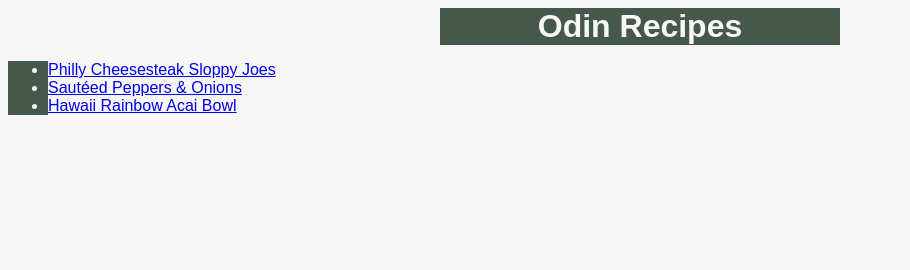
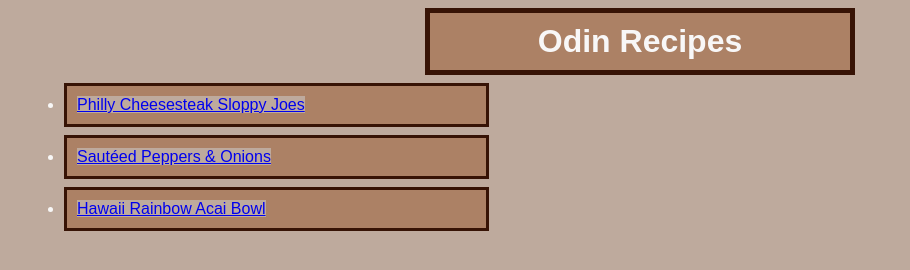
Before and after one commit to mprocto8/odin-recipes, a plain HTML site: page index.html in a window 1280 px wide. Shown: the whole page, without its empty margins (0-910 px from the left). Drawn offline with Linux system fonts and the light colour scheme.

Commit message:
Format webpage using css

```diff
--- a/index.html
+++ b/index.html
@@ -9,9 +9,9 @@
 <body>
     <h1 class="main" id="title">Odin Recipes</h1>
     <ul class="main">
-        <li><a href="./recipes/philly-cheesesteak-sloppy-joes.html">Philly Cheesesteak Sloppy Joes</a></li>
-        <li><a href="./recipes/sautéed_peppers_and_onions.html">Sautéed Peppers & Onions</a></li>
-        <li><a href="./recipes/hawaii_rainbow_acai_bowl.html">Hawaii Rainbow Acai Bowl</a></li>
+        <li class="recipes"><a href="./recipes/philly-cheesesteak-sloppy-joes.html">Philly Cheesesteak Sloppy Joes</a></li>
+        <li class="recipes"><a href="./recipes/sautéed_peppers_and_onions.html">Sautéed Peppers & Onions</a></li>
+        <li class="recipes"><a href="./recipes/hawaii_rainbow_acai_bowl.html">Hawaii Rainbow Acai Bowl</a></li>
     </ul>
 </body>
 </html>
--- a/style.css
+++ b/style.css
@@ -2,17 +2,33 @@
 
 * {
     font-family: sans-serif;
-    background-color: #F8F7F7;
+    background-color: #BEAA9D;
 }
 
 #title {
     text-align: center;
     width: 400px;
     margin: auto;
-
+    padding: 10px;
+    border: 5px;
+    border-style: solid;
+    border-color: #371305;
 }
 
 .main {
     color: #F8F7F7;
-    background-color: #46584B;
+    margin: 8px;
 }
+
+.recipes,
+#title {
+    background-color: #AC8165;
+}
+.recipes {
+    border-color: #371305;
+    border-style: solid;
+    margin: 8px;
+    padding: 10px;
+    width: 33%;
+    color: #F8F7F7;
+}
```
